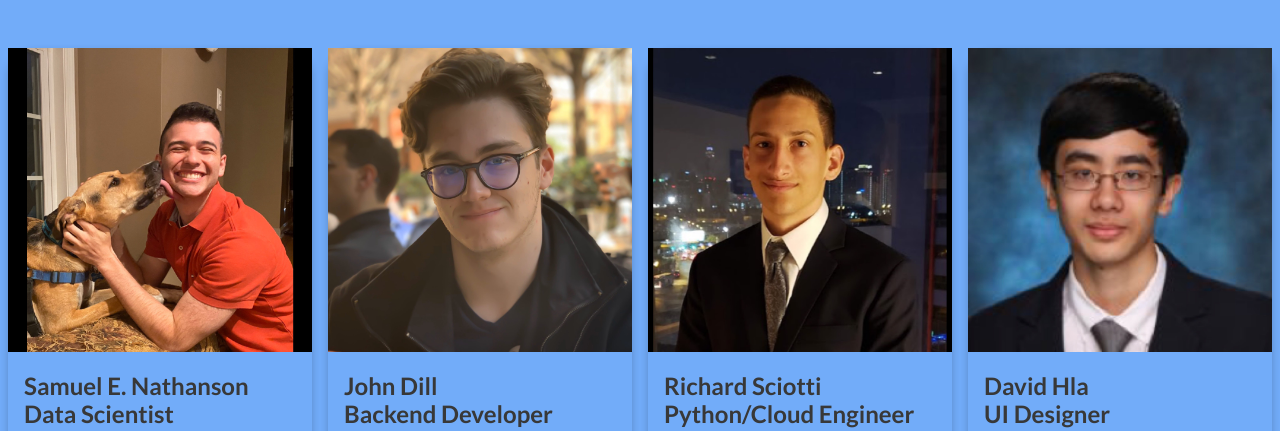
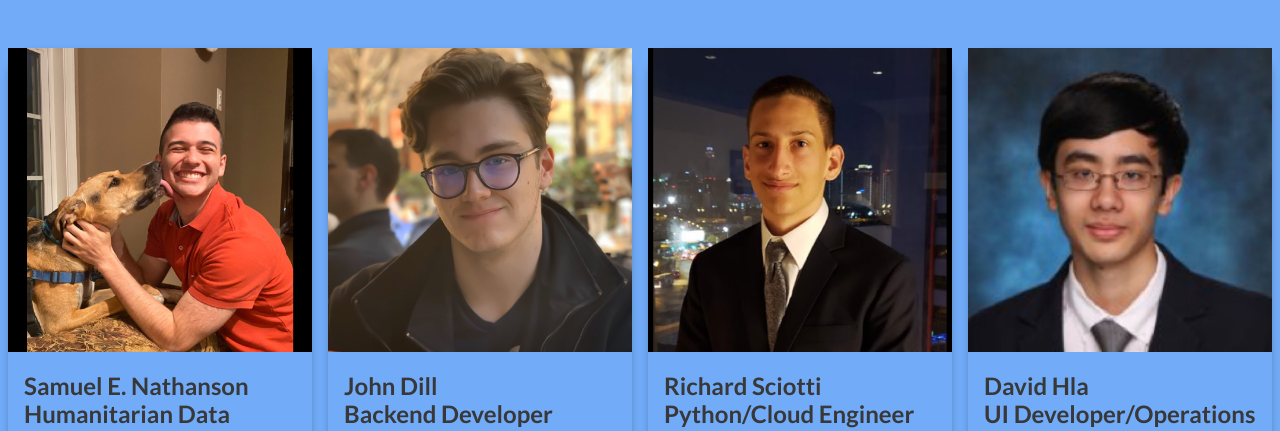
Before and after one commit to Samuel-Nathanson/Searchin, a plain HTML site: page templates/contact.html in a window 1280 px wide. Shown: the part 172-603 px from the top of the page. Drawn offline with Linux system fonts and the light colour scheme; files whose address does not match are found by name.

```diff
--- a/templates/contact.html
+++ b/templates/contact.html
@@ -130,7 +130,7 @@
         <div class="card">
           <img src="static/Sam.jpg" alt="Samuel E. Nathanson" style="width:100%">
           <div class="container">
-            <h2>Samuel E. Nathanson<br>Data Scientist</h2>
+            <h2>Samuel E. Nathanson<br>Humanitarian Data Scientist</h2>
             <p class="title">Johns Hopkins University, Whiting School of Engineering</p>
             <p></p>
             <p>snatha11@jhu.edu</p>
@@ -172,7 +172,7 @@
         <div class="card">
           <img src="static/David.jpg" alt="David Hla" style="width:100%">
           <div class="container">
-            <h2>David Hla<br>UI Designer</h2>
+            <h2>David Hla<br>UI Developer/Operations Manager</h2>
             <p class="title">Johns Hopkins University '24</p>
             <p></p>
             <p>dhla2@jhu.edu</p>
```
